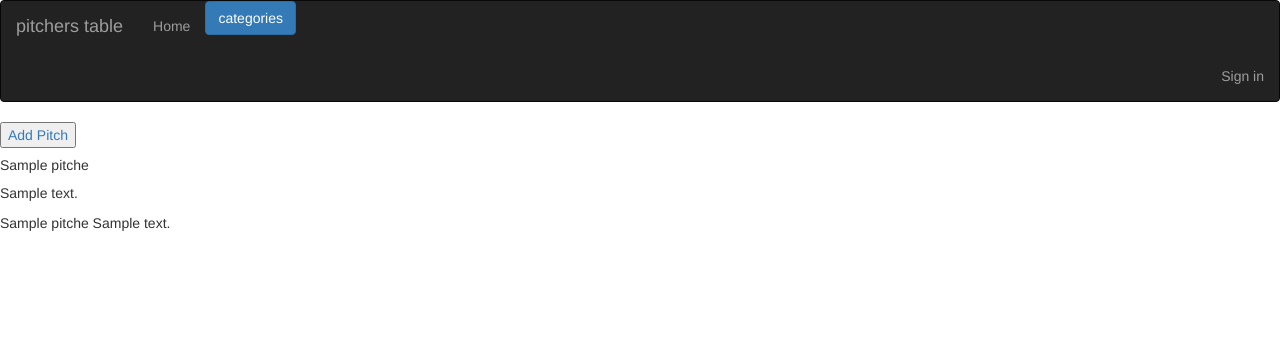
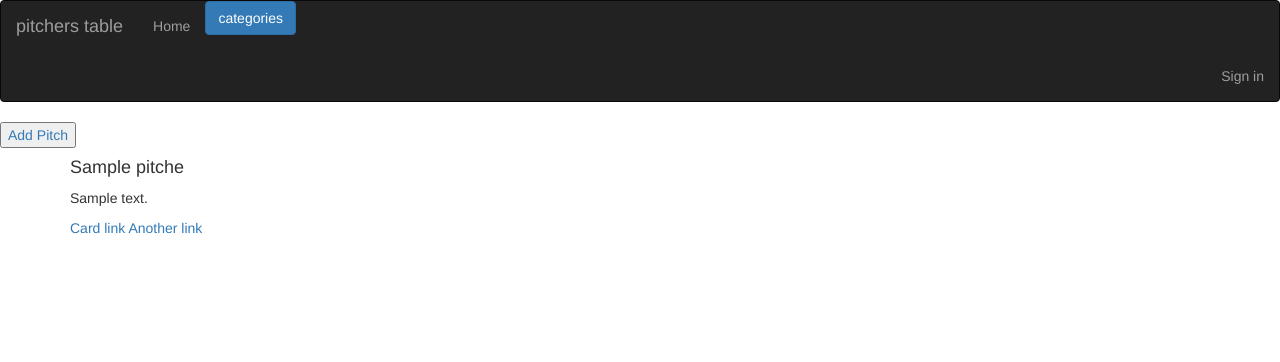
Before and after one commit to kamransumar/pitch-ip, a Flask app: page / in a window 1280 px wide. Shown: the top 362 px of the page. Run offline with Flask 2, Linux system fonts and the light colour scheme; tables that the repository leaves empty hold one stand-in row (values such as "Sample post"); some libraries are stand-ins or nearby versions.

Commit message:
displayed the pitches in cards

```diff
--- a/app/main/views.py
+++ b/app/main/views.py
@@ -1,7 +1,7 @@
 from flask import render_template, request, redirect, url_for, abort
 from flask_login import login_required, current_user
 from . import main
-from ..models import User, Pitch
+from ..models import User, Pitch, Comment
 from .forms import *
 from .. import db, photos
 # Views
@@ -62,7 +62,7 @@ def update_pic(name):
 
 
 @main.route('/pitch/', methods=['GET', 'POST'])
-# @login_required
+@login_required
 def new_pitch():
     form = PitchForm()
     if form.validate_on_submit():
@@ -80,21 +80,22 @@ def new_pitch():
 
     return render_template('pitch.html', pitch_form=form)
 
-# @main.route('/pitch/comment/new/<int:id>', methods=['GET', 'POST'])
+
+# @main.route('//comment/', methods=['GET', 'POST'])
 # @login_required
-# def new_comment(id):
+# def new_comment():
 #     form = CommentForm()
-#     pitch = get_pitches(id)
 #     if form.validate_on_submit():
 
-#         comment = form.review.data
-
+#         content = form.content.data
+#         title = form.title.data
 #         # Updated review instance
 #         new_comment = Comment(
-#             pitch_id=pitch.id, comment_content=comment, user=current_user)
+#             content=content)
+#         db.session.add(new_comment)
+#         db.session.commit()
+#         # save review method
+#         # new_pitch.save_pitch()
+#         # return redirect(url_for('.pitch', id=pitch.id))
 
-#         # save review method
-#         new_comment.save_comment()
-#         return redirect(url_for('.pitch', id=pitch.id))
-
-#     return render_template('new_review.html', comment_form=form, pitch=pitch)
+#     return render_template('pitch.html', comment_form=form)
--- a/app/templates/index.html
+++ b/app/templates/index.html
@@ -7,22 +7,19 @@
     <button type="button"><a href="/pitch"> Add Pitch</a></button>
     <div class="card-columns">
 
-        {% for pitch in pitches %}
-        <div class="card border-secondary">
-            <div class="card-header">
-                <h5>{{pitch.title}}</h5>
-            </div>
-
-
-            <div class="card-body text-secondary">
-                <!--<h5 class="card-title">Secondary card title</h5>-->
-                <p class="card-text">{{pitch.content}}</p>
+        {% for pitch in pitches%}
+        <div class="container">
+            <h4></h4>
+            <div class="card">
+                <div class="card-body">
+                    <h4 class="card-title">{{pitch.title}}</h4>
+                    <p class="card-text">{{pitch.content}}</p>
+                    <a href="#" class="card-link">Card link</a>
+                    <a href="#" class="card-link">Another link</a>
+                </div>
             </div>
         </div>
     </div>
-
-    {{pitch.title}}
-    {{pitch.content}}
 </body>
 
 </html>
--- a/app/templates/pitch.html
+++ b/app/templates/pitch.html
@@ -3,5 +3,4 @@
 {% block content %}
 
 {{wtf.quick_form(pitch_form)}}
-
 {% endblock%}
```
Also changed, not shown: app/models.py (+0 -95 lines).
